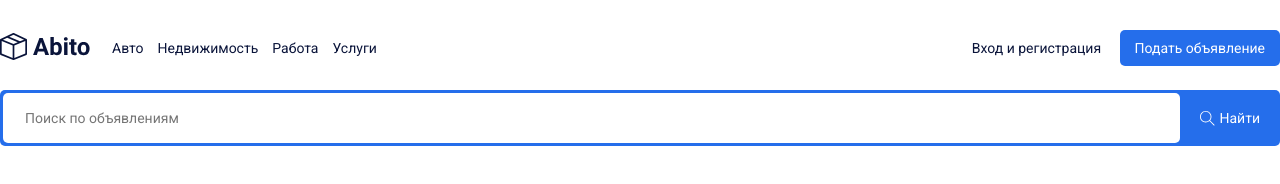
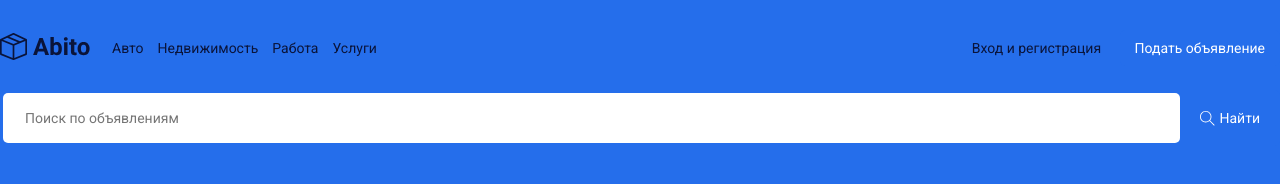
Before and after one commit to OlegusSPb888/abito, a plain HTML site: page index.html in a window 1280 px wide. Drawn offline with Linux system fonts and the light colour scheme; files that its build step writes are made by us from their sources.

Commit message:
Update style.css

```diff
--- a/CSS/style.css
+++ b/CSS/style.css
@@ -2,6 +2,7 @@ body {
     font-family: "Roboto", sans-serif;
     font-size: 14px;
     color: #0A143A;
+    background: #256eeb; /* фон */
 }
 
 .header {
@@ -86,4 +87,5 @@ body {
 
 .search-button-text {
     margin-left: 5px;
+
 }
```
